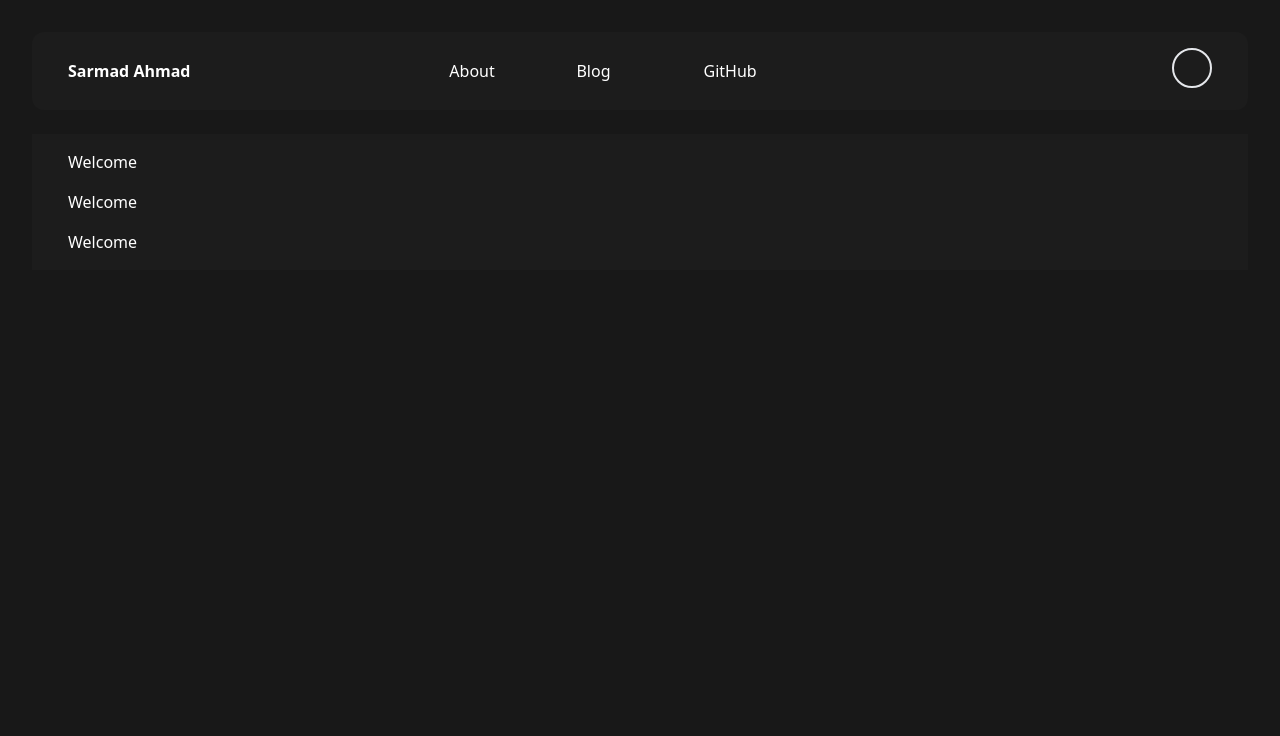
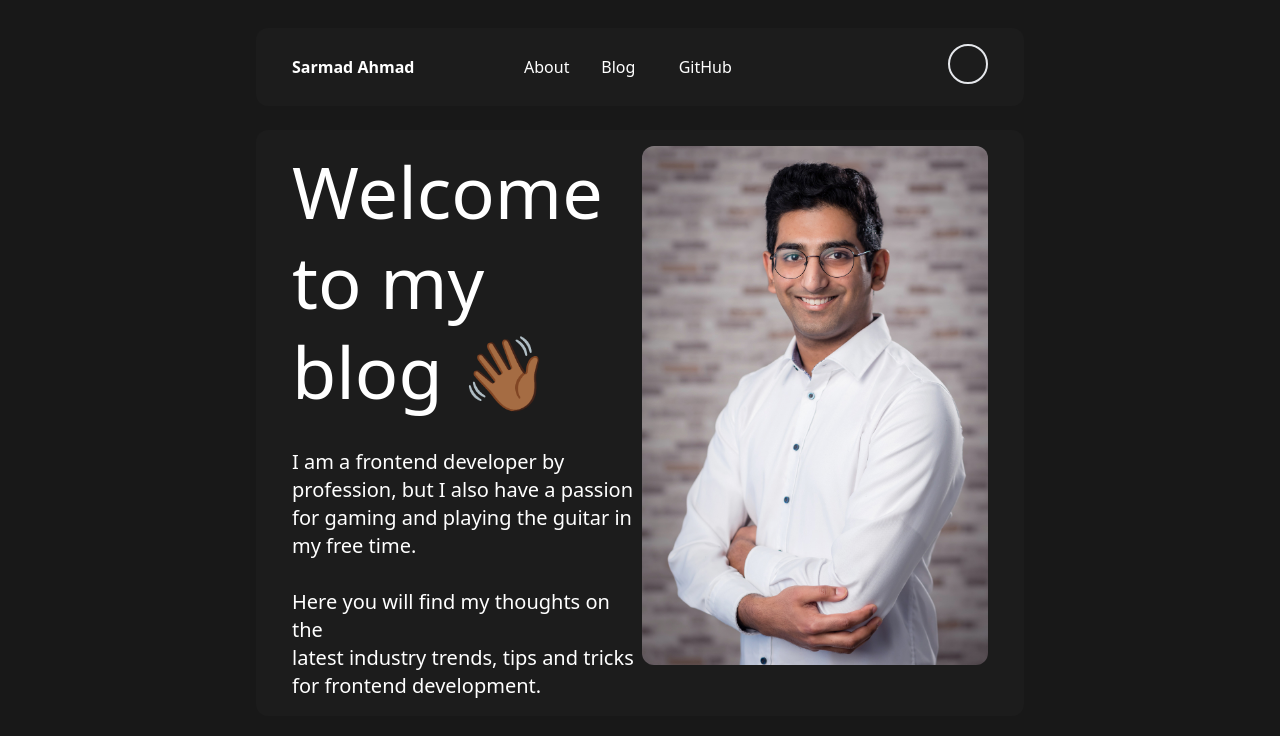
Before and after one commit to planetscale/nextjs-starter, a Next.js app: page / in a window 1280 px wide. Shown: the top 736 px of the page. Built offline with nearby package versions, Linux system fonts and the light colour scheme.

Commit message:
add welcome component content

```diff
--- a/app/head.tsx
+++ b/app/head.tsx
@@ -1,9 +1,9 @@
 export default function Head() {
   return (
     <>
-      <title></title>
+      <title>Personal blog</title>
       <meta content="width=device-width, initial-scale=1" name="viewport" />
       <link rel="icon" href="/favicon.ico" />
     </>
-  )
+  );
 }
--- a/app/home/welcome.tsx
+++ b/app/home/welcome.tsx
@@ -1,7 +1,33 @@
 import React from "react";
+import Image from "next/image";
+import profilePic from "../../public/assets/Bewerbungsfoto.jpg";
 
 function Welcome() {
-  return <div>Welcome</div>;
+  return (
+    <div className="bg-[#1C1C1C] pr-9 pl-9 pt-4 pb-4 rounded-xl flex justify-between">
+      <div className="flex flex-col">
+        <h1 className="text-7xl leading-tight mb-8">
+          Welcome <br /> to my <br /> blog 👋🏾
+        </h1>
+        <div className="font-sans text-xl font-light">
+          <p>
+            I am a frontend developer by
+            <br /> profession, but I also have a passion
+            <br /> for gaming and playing the guitar in <br /> my free time.
+          </p>
+          <br />
+          <p>
+            Here you will find my thoughts on the
+            <br /> latest industry trends, tips and tricks
+            <br /> for frontend development.
+          </p>
+        </div>
+      </div>
+      <div>
+        <Image src={profilePic} alt="Picture of author" width={350} height={300} className="rounded-xl" />
+      </div>
+    </div>
+  );
 }
 
 export default Welcome;
--- a/app/layout.tsx
+++ b/app/layout.tsx
@@ -5,8 +5,8 @@ export default function RootLayout({ children }: { children: React.ReactNode })
   return (
     <html>
       <head />
-      <body className="bg-[#181818] text-[#FFFFFF] p-8">
-        <main>
+      <body className="bg-[#181818] text-[#FFFFFF] flex flex-col items-center pt-7">
+        <main className="w-3/5">
           <Navigation />
           {children}
         </main>
--- a/app/page.tsx
+++ b/app/page.tsx
@@ -3,9 +3,7 @@ import Welcome from "./home/welcome";
 
 export default function HomePage() {
   return (
-    <div className="bg-[#1C1C1C] flex-col space-y-4 pr-9 pl-9 pt-4 pb-4 ">
-      <Welcome />
-      <Welcome />
+    <div className="flex-col space-y-4 ">
       <Welcome />
     </div>
   );
```
Also changed, not shown: public/assets/Bewerbungsfoto (1).jpg (added), public/assets/Bewerbungsfoto.jpg (added).
